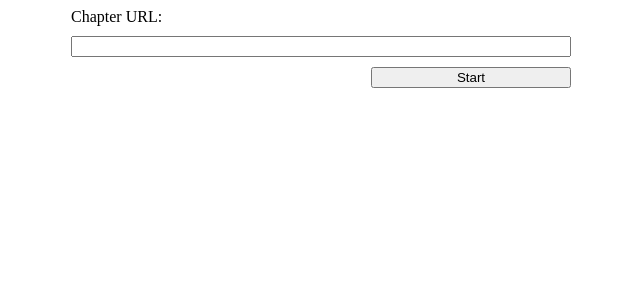
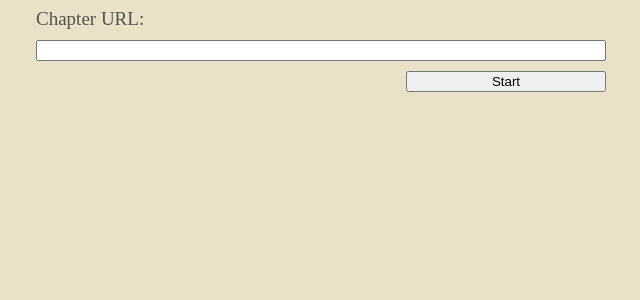
Before and after one commit to sininen-blue/bookipy, a Flask app: page / in a window 1280 px wide. Shown: the top 300 px of the page, without its empty margins (319-959 px from the left). Run offline with Flask 3, Linux system fonts and the light colour scheme.

Commit message:
styling changes

```diff
--- a/flaskr/static/style.css
+++ b/flaskr/static/style.css
@@ -1,6 +1,6 @@
 html {
   font-family: serif;
-  font-size: 16px;
+  font-size: 19px;
   text-rendering: optimizeLegibility;
   font-feature-settings: "kern";
 }
@@ -8,7 +8,10 @@ html {
 body {
   margin-left: auto;
   margin-right: auto;
-  max-width: 500px;
+  max-width: 570px;
+
+  background-color: #E9E2C9;
+  color: #585148;
 }
 
 a {
@@ -43,3 +46,8 @@ form button {
   margin-left: auto;
   width: 200px;
 }
+
+article p {
+  margin-top: 0px;
+  margin-bottom: 12px;
+}
--- a/flaskr/templates/index.html
+++ b/flaskr/templates/index.html
@@ -8,11 +8,11 @@
 
 <body>
   {% if chapter_content %}
-
-  {% for block in chapter_content %}
-  {{ block|safe }}
-  {% endfor %}
-
+  <article>
+    {% for block in chapter_content %}
+    {{ block|safe }}
+    {% endfor %}
+  </article>
   {% endif %}
 
   <form method="post">
```
